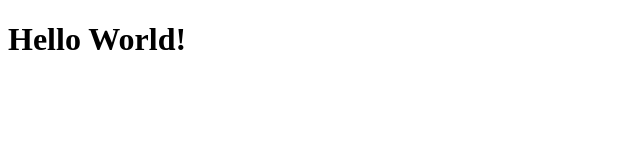
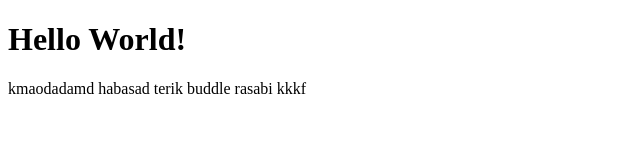
Before and after one commit to acksonx/sistemame, a plain HTML site: page index.html in a window 1280 px wide. Shown: the whole page, without its empty margins (0-640 px from the left). Drawn offline with Linux system fonts and the light colour scheme.

Commit message:
Adicionado paragrafo

```diff
--- a/index.html
+++ b/index.html
@@ -7,6 +7,7 @@
 </head>
 <body>
     <h1>Hello World!</h1>
+    <p> kmaodadamd habasad terik buddle rasabi kkkf</p>
 
 </body>
 </html>
```
